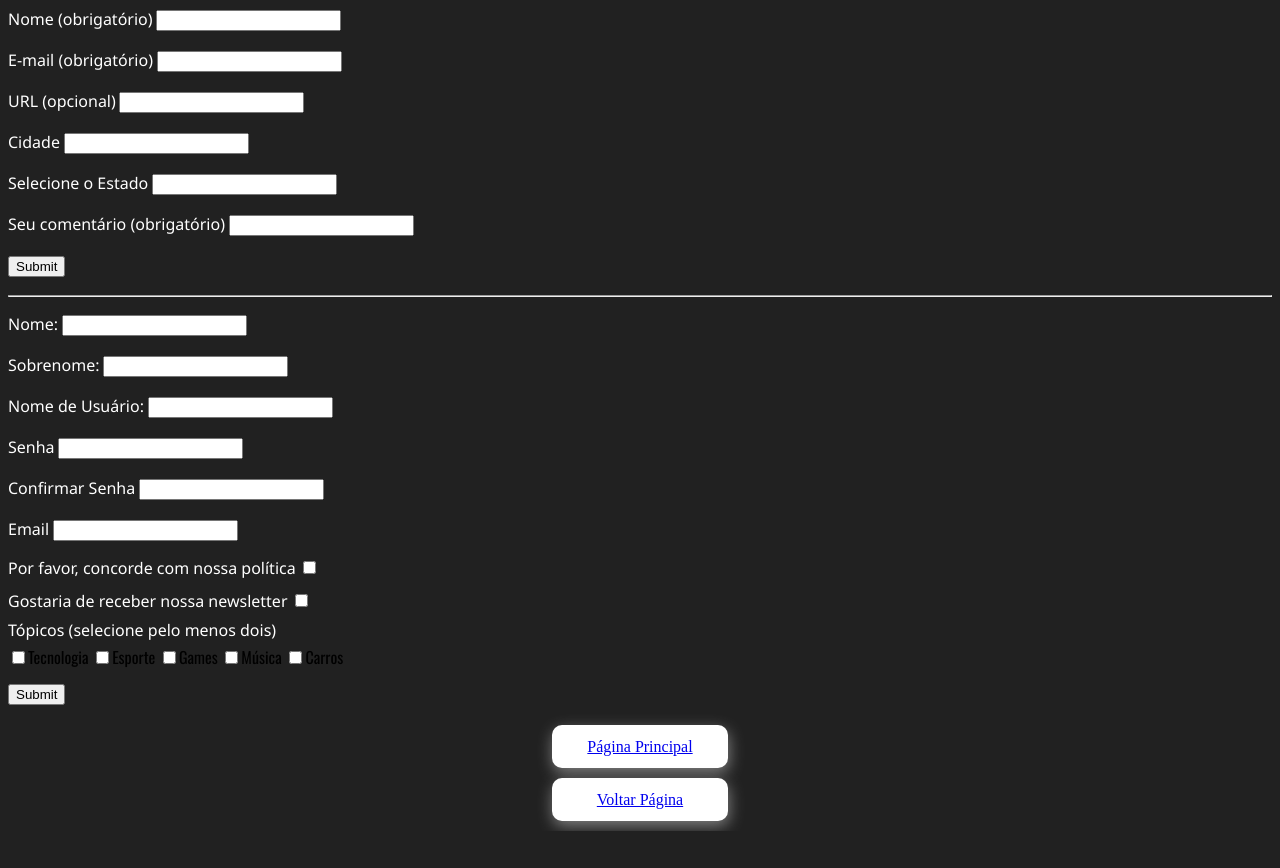
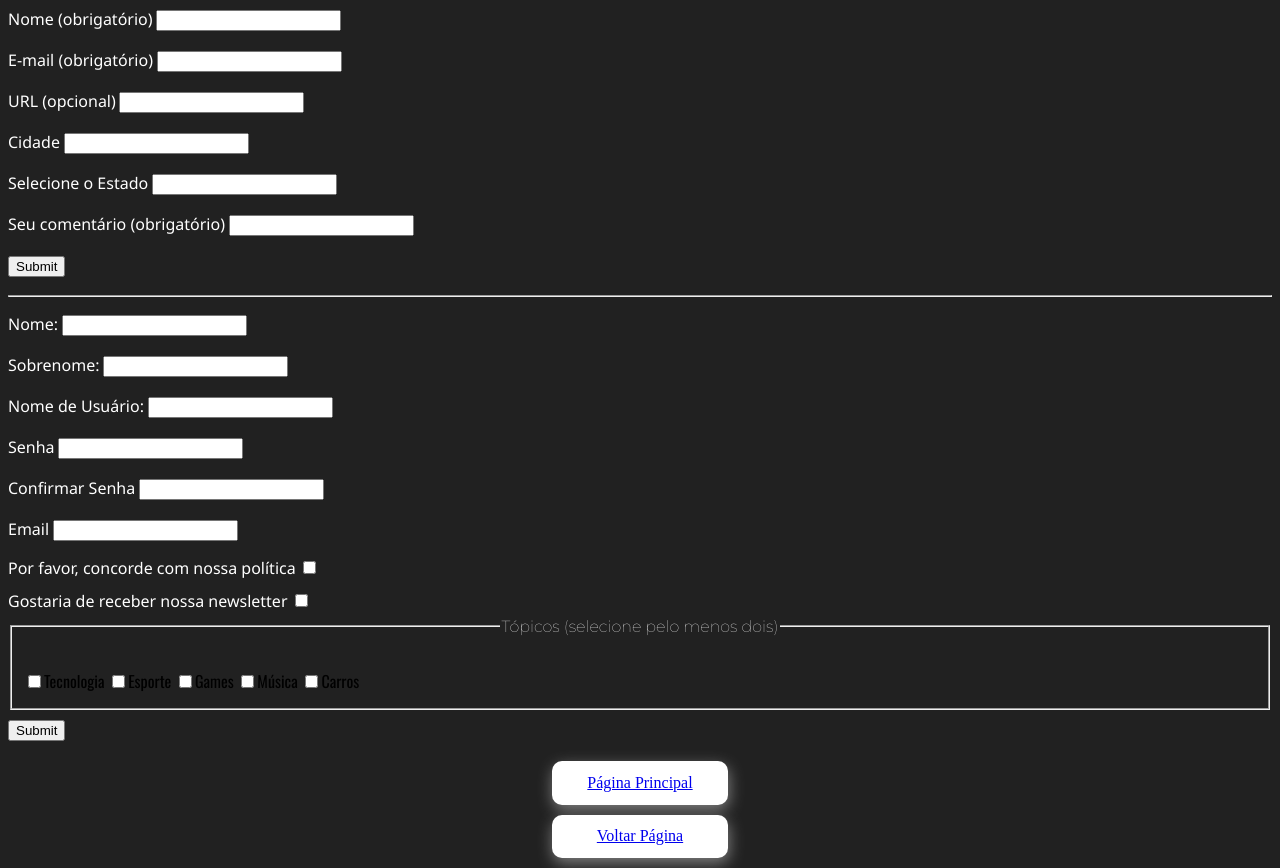
Before and after one commit to MathiasDziurkowski/Site-HTML, a plain HTML site: page formulario.html in a window 1280 px wide. Shown: the part 82-950 px from the top of the page. Before the commit the page ends 913 px from the top, so only its background shows below. Drawn offline with nearby package versions, Linux system fonts and the light colour scheme; files that its build step writes are made by us from their sources.

Commit message:
Add files via upload

```diff
--- a/formulario.html
+++ b/formulario.html
@@ -76,13 +76,13 @@
     <input type="checkbox" required><br>
     <label for="newsletter">Gostaria de receber nossa newsletter</label>
     <input type="checkbox"><br>
-
-    <label for="topicos">Tópicos (selecione pelo menos dois)</label><br>
+    <fieldset>
+    <legend>Tópicos (selecione pelo menos dois)</legend><br>
     <input type="checkbox" min="2">Tecnologia
     <input type="checkbox">Esporte
     <input type="checkbox">Games
     <input type="checkbox">Música
-    <input type="checkbox">Carros <br>
+    <input type="checkbox">Carros <br></fieldset>
     <input type="submit">
     </form>
     <a href="index.html">Página Principal</a>
```
